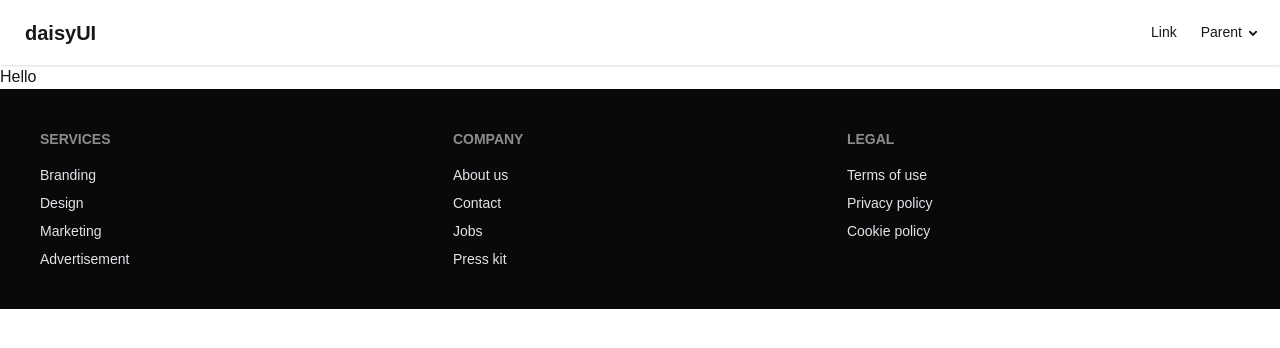
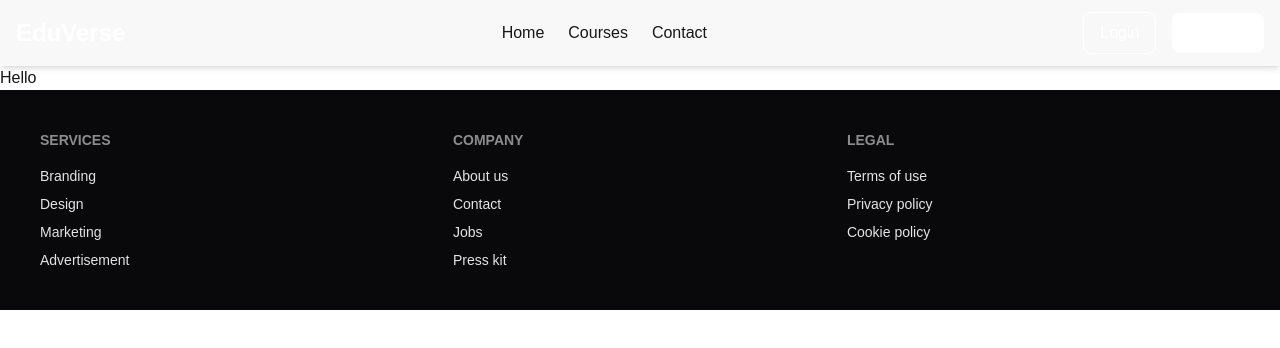
Before and after one commit to arafat-mr/Eduverse, a Next.js app: page / in a window 1280 px wide. Shown: the top 348 px of the page. Built offline with nearby package versions, Linux system fonts and the light colour scheme.

Commit message:
navbar and footer

```diff
--- a/src/app/components/Navbar.jsx
+++ b/src/app/components/Navbar.jsx
@@ -1,28 +1,41 @@
+import Link from "next/link";
 
-const Navbar = () => {
-    return (
-        <div>
-            <div className="navbar bg-base-100 shadow-sm">
-  <div className="flex-1">
-    <a className="btn btn-ghost text-xl">daisyUI</a>
-  </div>
-  <div className="flex-none">
-    <ul className="menu menu-horizontal px-1">
-      <li><a>Link</a></li>
-      <li>
-        <details>
-          <summary>Parent</summary>
-          <ul className="bg-base-100 rounded-t-none p-2">
-            <li><a>Link 1</a></li>
-            <li><a>Link 2</a></li>
-          </ul>
-        </details>
-      </li>
-    </ul>
-  </div>
-</div>
+export default function Navbar() {
+  return (
+    <nav className="bg-base-200 shadow-md sticky top-0 z-50">
+      <div className=" mx-auto px-4 py-3 flex justify-between items-center">
+        {/* Logo */}
+        <div className="text-2xl font-bold text-white">
+          EduVerse
         </div>
-    );
-};
 
-export default Navbar;
+        {/* Main Links */}
+        <div className="space-x-6">
+          <Link href="/" className="hover:text-primary font-medium">
+            Home
+          </Link>
+          <Link href="/courses" className="hover:text-primary font-medium">
+            Courses
+          </Link>
+          <Link href="/contact" className="hover:text-primary font-medium">
+            Contact
+          </Link>
+        </div>
+
+        {/* Auth Buttons */}
+        <div className="space-x-4">
+          <Link href="/login">
+            <button className="px-4 py-2 border border-white text-white rounded-lg hover:bg-base-100 hover:text-white transition">
+              Login
+            </button>
+          </Link>
+          <Link href="/register">
+            <button className="px-4 py-2 bg-base-100 text-white rounded-lg hover:bg-white transition">
+              Register
+            </button>
+          </Link>
+        </div>
+      </div>
+    </nav>
+  );
+}
```
Also changed, not shown: tailwind.config.js (deleted).
